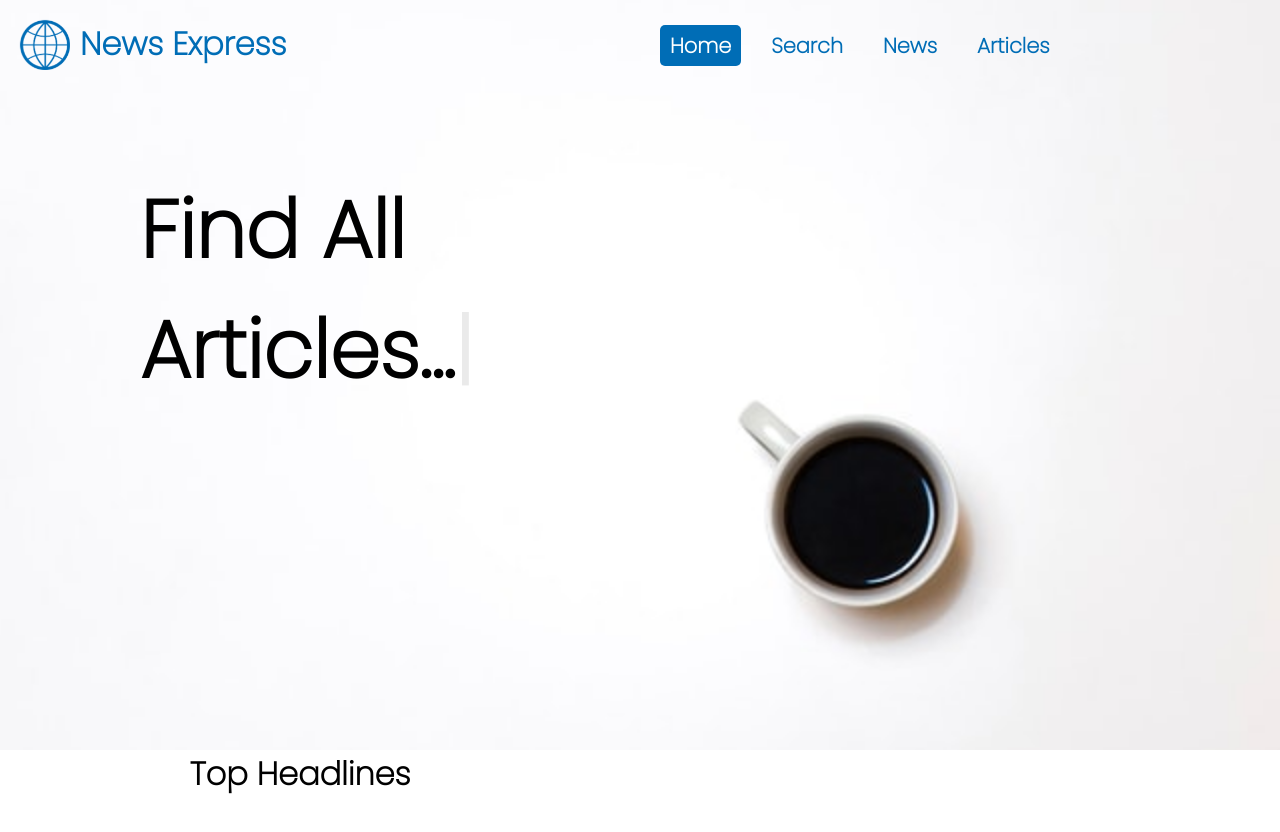
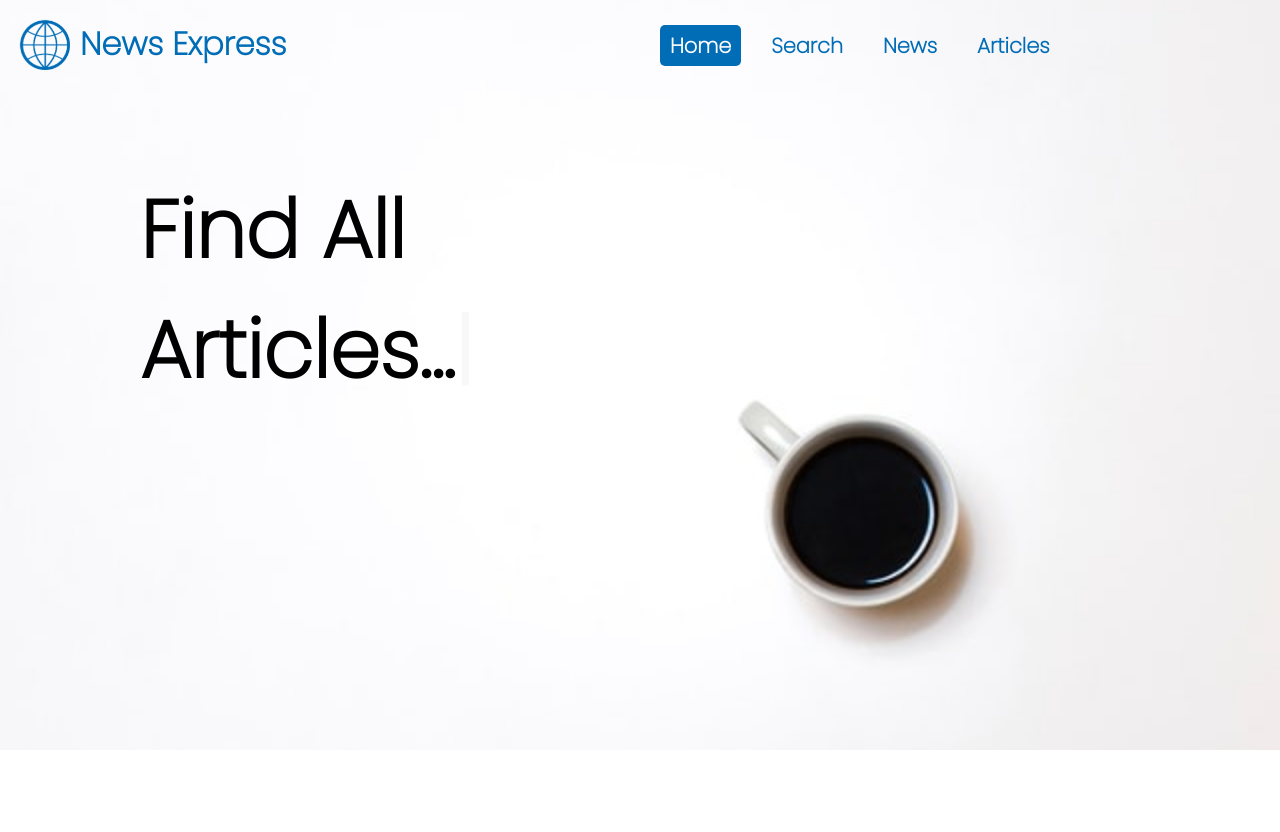
Before and after one commit to MananDoshi1301/News-App-React-Redux, a React (Create React App) app: page / in a window 1280 px wide. Shown: the top 832 px of the page. Before the commit the page ends 808 px from the top, so only its background shows below. Built offline with nearby package versions, Linux system fonts and the light colour scheme; no server answers.

Commit message:
verticalRunner and sideButtons imported

```diff
--- a/src/HomeScreen.js
+++ b/src/HomeScreen.js
@@ -5,9 +5,10 @@ import TopNewsRow from "./Row/TopNewsRow";
 import requests from "./Requests";
 import VerticalRunner from "./VerticalRunner/VerticalRunner";
 import ScrollBackBtn from "./ScrollBackBtn";
+import SideButtons from "./VerticalRunner/SideButtons";
 
 const HomeScreen = () => {
-  const [customHeadliness, setCustomHeadlines] = useState(null);
+  const [customHeadlines, setCustomHeadlines] = useState([requests.fetchTopHeadlinesBusiness, 'Business']);
   return (
     <>
       <Nav />
@@ -16,17 +17,20 @@ const HomeScreen = () => {
         title={"Top Headlines: India"}
         fetchUrl={requests.fetchTopHeadlinesIndia}
       /> */}
-      <div>
-        <VerticalRunner
+      <div style={{display:"flex", justifyContent:'space-around', marginTop:'60px'}}>
+        {/* <VerticalRunner
           title={"News"}
-          fetchUrl={requests.fetchTopHeadlinesIndia}
-          title={"Headlines"}
+          fetchUrl={customHeadlines[0]}
+          title={customHeadlines[1]}
         />
+        <SideButtons headline={customHeadlines} setHeadline={setCustomHeadlines} /> */}
       </div>
-      {/* <TopNewsRow
-                title={'Top Headlines: United States'}
-                fetchUrl={requests.fetchTopHeadlinesUS}
-            /> */}
+      <div style={{marginTop:'60px'}}>
+        {/* <TopNewsRow
+          title={'Top Headlines: United States'}
+          fetchUrl={requests.fetchTopHeadlinesUS}
+        /> */}
+      </div>
 
       <ScrollBackBtn />
     </>
```
